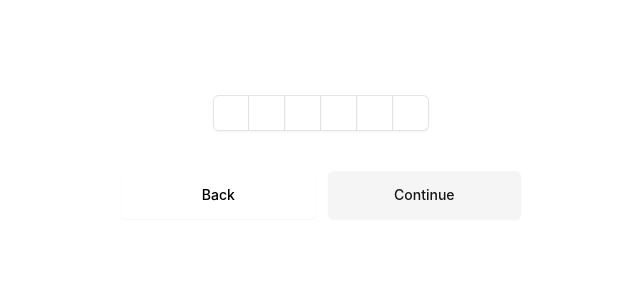
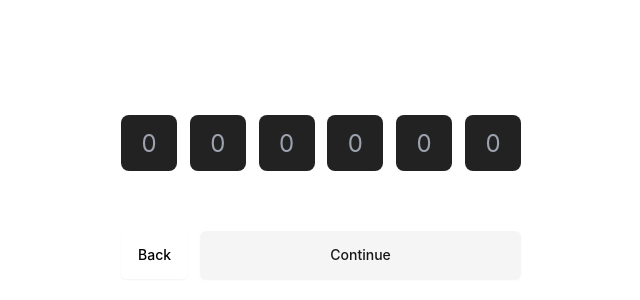
Before and after one commit to isahilsachdev/daas-frontend-main, a Next.js app: page /onboarding-details in a window 1280 px wide. Shown: the part 186-486 px from the top of the page, without its empty margins (319-959 px from the left). Built offline with nearby package versions, Linux system fonts and the light colour scheme.

Commit message:
screen altered

```diff
--- /dev/null
+++ b/app/components/OTPInput/OTPInput.jsx
@@ -0,0 +1,49 @@
+import React, { useState } from 'react';
+import styles from './OTPInput.module.scss';
+
+const OTPInput = ({ length = 6, onComplete }) => {
+    const [otp, setOtp] = useState(Array(length).fill(''));
+
+    const handleChange = (element, index) => {
+        const value = element.value.replace(/[^0-9]/g, '');
+        if (value.length > 1) return;
+
+        const newOtp = [...otp];
+        newOtp[index] = value;
+        setOtp(newOtp);
+
+        if (value && index < length - 1) {
+            document.getElementById(`otp-${index + 1}`).focus();
+        }
+
+        if (newOtp.every((digit) => digit !== '')) {
+            onComplete(newOtp.join(''));
+        }
+    };
+
+    const handleBackspace = (e, index) => {
+        if (e.key === 'Backspace' && otp[index] === '' && index > 0) {
+            document.getElementById(`otp-${index - 1}`).focus();
+        }
+    };
+
+    return (
+        <div className={styles.container}>
+            {otp.map((_, index) => (
+                <input
+                    placeholder='0'
+                    key={index}
+                    id={`otp-${index}`}
+                    type="text"
+                    maxLength="1"
+                    value={otp[index]}
+                    onChange={(e) => handleChange(e.target, index)}
+                    onKeyDown={(e) => handleBackspace(e, index)}
+                    className={styles.input}
+                />
+            ))}
+        </div>
+    );
+};
+
+export default OTPInput;
--- /dev/null
+++ b/app/components/OTPInput/OTPInput.module.scss
@@ -0,0 +1,18 @@
+// OTPComponent.module.scss
+.container {
+    display: flex;
+    gap: 10px;
+    justify-content: space-between;
+    margin: 20px 0;
+    width: 100%;
+}
+
+.input {
+    width: 56px;
+    height: 56px;
+    font-size: 24px;
+    text-align: center;
+    border-radius: 8px;
+    background-color: #222;
+    outline: none;
+}
--- a/app/components/design-systems/Typography/Typography.module.scss
+++ b/app/components/design-systems/Typography/Typography.module.scss
@@ -67,19 +67,19 @@
 .caption-bold {
   font-size: 12px;
   font-weight: 700;
-  line-height: 20px;
+  line-height: 18px;
 }
 
 .caption {
   font-size: 12px;
   font-weight: 500;
-  line-height: 20px;
+  line-height: 18px;
 }
 
 .micro-regular {
   font-size: 12px;
   font-weight: 400;
-  line-height: 20px; /* 166.667% */
+  line-height: 18px; /* 166.667% */
 }
 
 .micro-pre-text {
--- a/app/components/modules/Onboarding/OnboardingScreens/OTP.jsx
+++ b/app/components/modules/Onboarding/OnboardingScreens/OTP.jsx
@@ -14,6 +14,7 @@ import {
     InputOTPSlot,
 } from "@/components/ui/input-otp"
 import { Option } from 'lucide-react';
+import OTPInput from '@/app/components/OTPInput/OTPInput';
 
 const otpSchema = z.object({
     otp: z.string().email("Please enter a valid email address"),
@@ -52,21 +53,8 @@ const OTP = () => {
                 </div>
                 <div className={styles.formMiddleContainer}>
                     <div className={styles.OtpInput}>
-                        <InputOTP
-                            maxLength={6}
-                            value={otp}
-                            onChange={(value) => setOtp(value)}
-                            className=""
-                        >
-                            <InputOTPGroup className="">
-                                <InputOTPSlot index={0} />
-                                <InputOTPSlot index={1} />
-                                <InputOTPSlot index={2} />
-                                <InputOTPSlot index={3} />
-                                <InputOTPSlot index={4} />
-                                <InputOTPSlot index={5} />
-                            </InputOTPGroup>
-                        </InputOTP>
+                        <OTPInput length={6} onComplete={(otp) => console.log('Entered OTP:', otp)} />
+
                         {error && (
                             <p id="otp-error" className="mt-1 text-sm text-red-600">
                                 {error}
@@ -74,15 +62,19 @@ const OTP = () => {
                         )}
                     </div>
                     <div className={styles.buttonCombo}>
-                        <Button variant='outline'>Back</Button>
-                        <Button type="submit" variant='secondary'>Continue</Button>
+                        <div className={styles.btnBack}>
+                            <Button variant='outline'>Back</Button>
+                        </div>
+                        <div className={styles.btnContinue}>
+                            <Button type="submit" variant='secondary'>Continue</Button>
+                        </div>
                     </div>
                 </div>
                 <div className={styles.formFooter}>
                     <Typography color='#FFFFFF8F' textType='micro-regular' text='By signing up, you agree to out Terms of Use, Privacy Notice and Cookie Notice.' />
                 </div>
-            </form>
-        </OnboardingFormLayout>
+            </form >
+        </OnboardingFormLayout >
     );
 }
 
--- a/app/components/modules/Onboarding/OnboardingScreens/OnboardingScreens.module.scss
+++ b/app/components/modules/Onboarding/OnboardingScreens/OnboardingScreens.module.scss
@@ -20,7 +20,7 @@
             width: 100%;
         }
 
-        .OtpInput{
+        .OtpInput {
             width: 100%;
             display: flex;
             justify-content: space-around;
@@ -32,11 +32,11 @@
 
             .btnBack {
                 width: 74px;
-                border: 1px solid white;
                 // flex: 1;
             }
 
             .btnContinue {
+                width: 100%;
                 // flex: 3;
             }
         }
```
